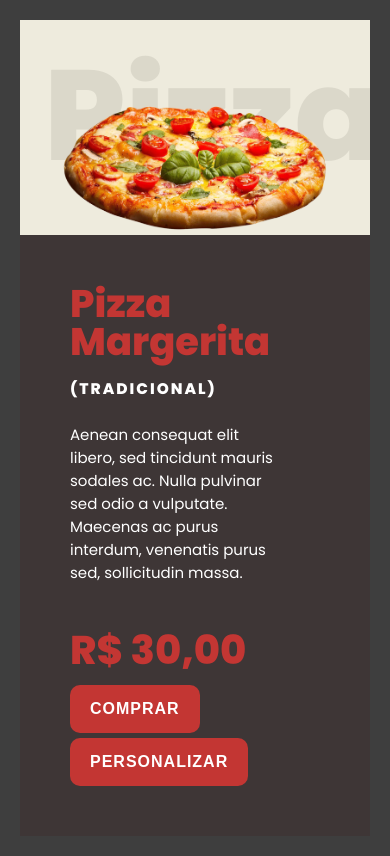
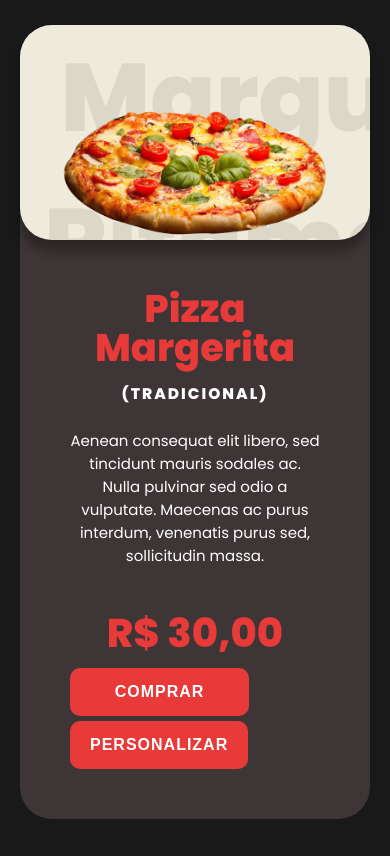
Before and after one commit to RLC02/Product_page, a plain HTML site: page Product_Page/index.html in a window 390 px wide. Drawn offline with Linux system fonts and the light colour scheme.

Commit message:
Add files via upload

```diff
--- a/Product_Page/index.html
+++ b/Product_Page/index.html
@@ -25,7 +25,7 @@
                 </div>
             </div>
                 <div class="botao">
-                    <button>comprar</button>
+                    <button class="btncomprar">comprar</button>
                     <button>Personalizar</button>
                 </div>
 
--- a/Product_Page/style.css
+++ b/Product_Page/style.css
@@ -8,7 +8,7 @@ body {
     align-items: center;
     min-height: 100vh;
     font-family: 'Poppins', sans-serif;
-    background: #3E3E3E;
+    background: #191919;
 }
 
 
@@ -21,6 +21,7 @@ body {
     height: 600px;
     background: #3E3636;
     margin: 20px;
+    border-radius: 2rem;
 }
 
 .container .imgBx {
@@ -33,22 +34,25 @@ body {
     background: #EEEBDD;
     ;
     transition: .3s linear;
+    border-radius: 2rem;
+    box-shadow: 12px 0 10px rgba(0,0,0,0.3);
+
 }
 
 .container .imgBx:before {
-    content: 'Pizza';
+    content: 'Marguerita \a Ritamargue \a Marritague \a Marguerita';
     position: absolute;
     top: 0px;
     left: 24px;
     color: #918e80;
     opacity: 0.2;
-    font-size: 8em;
+    font-size: 6em;
     font-weight: 800;
 }
 
 .container .imgBx img {
     position: relative;
-    width: 700px;
+    width: 670px;
     transform: rotate(-20deg);
     top: 40px;
     left: -10px;
@@ -71,7 +75,7 @@ body {
     padding: 0;
     font-size: 2.4em;
     line-height: 1em;
-    color: #C33633;
+    color: #E73A39;
 }
 
 .container .details h2 span {
@@ -92,13 +96,13 @@ body {
     margin: 0;
     padding: 0;
     font-size: 2.5em;
-    color: #C33633;
+    color: #E73A39;
     float: left;
     padding-right: 30px;
     position: static;
 }
 .container .details button {
-    background: #C33633;
+    background: #E73A39;
     color: #fff;
     border: none;
     outline: none;
@@ -110,7 +114,13 @@ body {
     font-weight: 600;
     border-radius: 10px;
     float: inline-start;
-    margin-right: 1rem;
+    cursor: pointer;
+}
+.container .details button:hover {
+    box-shadow: 0 12px 16px 0 rgba(0,0,0,0.24), 0 17px 50px 0 rgba(0,0,0,0.19);
+}
+.btncomprar{
+    width: 11.2rem;
 }
 .product-colors span {
     width: 26px;
@@ -153,12 +163,15 @@ body {
     padding: 0;
     align-items: flex-start;
     float: left;
-    padding-right: 30px;
+
 }
 /* responsive */
-@media (max-width: 1107px) {
+@media (max-width: 1260px) {
     .container {
         height: auto;
+    }
+    .container .imgBx:before {
+        content: 'Marguerita \a Ritamargue \a Marritague ';
     }
     .container .imgBx {
         padding: 40px;
@@ -167,6 +180,8 @@ body {
         height: auto;
         text-align: center;
         overflow: hidden;
+        box-shadow: 0 12px 10px rgba(0,0,0,0.3);
+
     }
     .container .imgBx img {
         left: initial;
@@ -182,19 +197,18 @@ body {
         margin-left: 0;
     }
 }
-@media (max-width: 501px) {
-    .botao{
-
+@media (max-width: 768px) {
+    .container .details {
+        text-align: center;
+    }
+    .container .details h3 {
+        margin: 0;
+        padding: 0;
+        font-size: 2.5em;
+        color: #E73A39;
+        float: none;
+    }
+    .container .details p {
+        max-width: none;
     }
 }
-footer{
-    position: fixed;
-    right: 16px;
-    bottom: 12px;
-}
-
-footer a {
-    color: #fff;
-    text-decoration: none;
-    font-size: 12px;
-}
```
